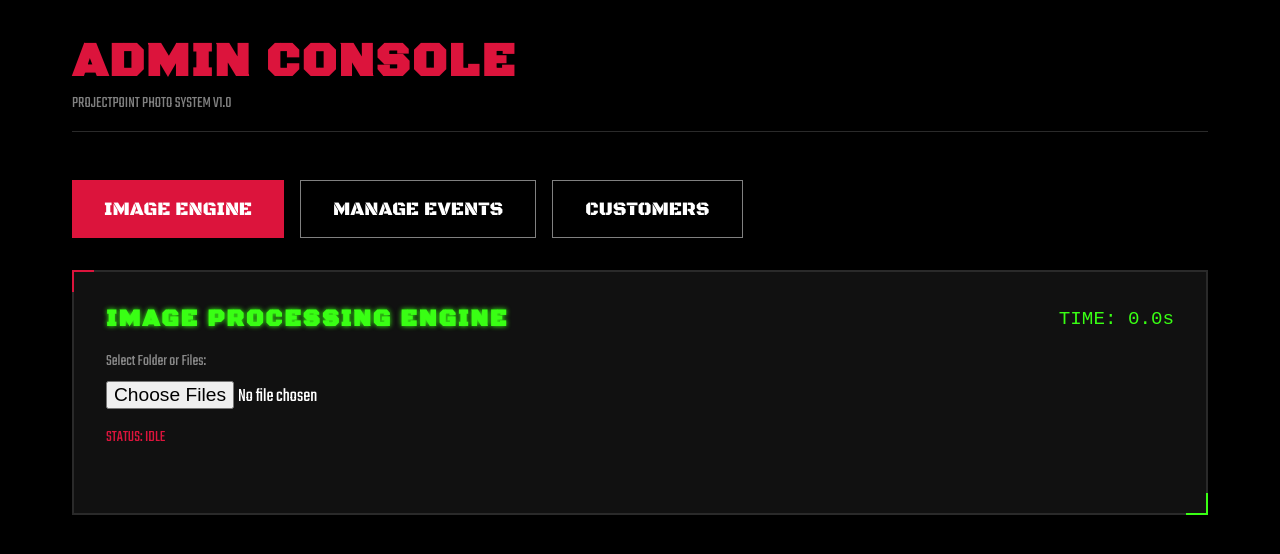
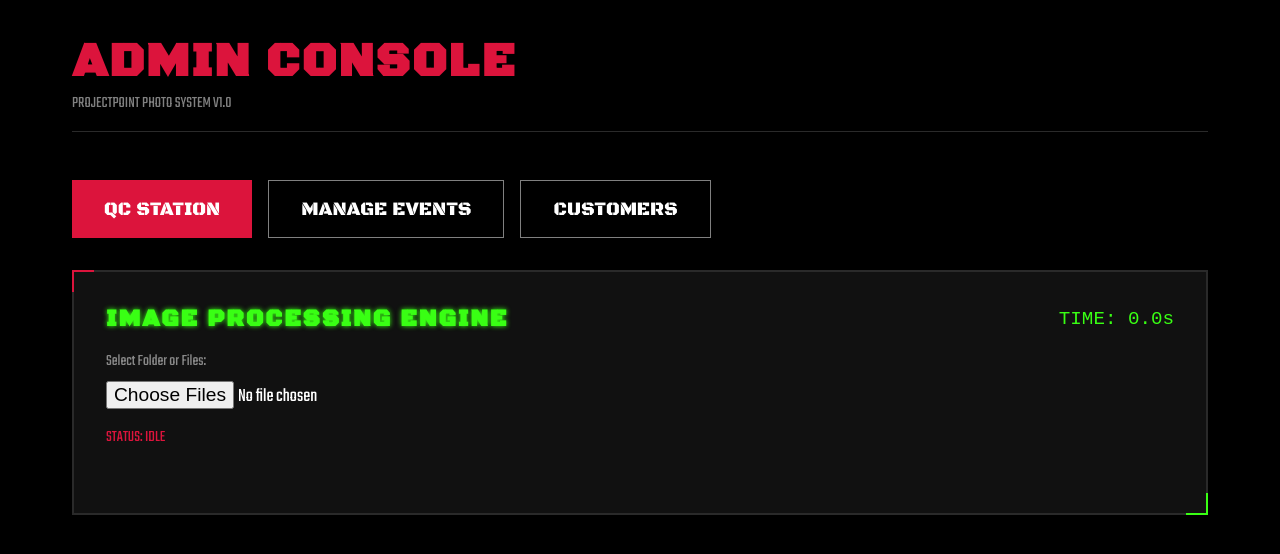
Before and after one commit to projectpointphoto-del/projectpoint, a Next.js app: page /admin in a window 1280 px wide. Shown: the top 554 px of the page. Built offline with nearby package versions, Linux system fonts and the light colour scheme.

Commit message:
Integrate QC Station into Admin Dashboard

```diff
--- a/app/admin/page.tsx
+++ b/app/admin/page.tsx
@@ -29,7 +29,7 @@ export default function AdminPage() {
                         fontSize: '1.2rem'
                     }}
                 >
-                    IMAGE ENGINE
+                    QC STATION
                 </button>
                 <button
                     onClick={() => setActiveTab('EVENTS')}
```
